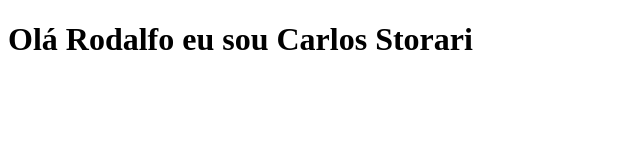
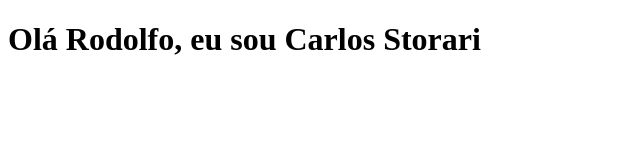
Before and after one commit to Carlosstorari/Carlosstorari.github.io, a plain HTML site: page index.html in a window 1280 px wide. Shown: the whole page, without its empty margins (0-640 px from the left). Drawn offline with Linux system fonts and the light colour scheme.

Commit message:
alteracoes2

```diff
--- a/index.html
+++ b/index.html
@@ -6,6 +6,6 @@
     <title>Document</title>
 </head>
 <body>
-    <h1>Olá Rodalfo eu sou Carlos Storari</h1>
+    <h1>Olá Rodolfo, eu sou Carlos Storari</h1>
 </body>
 </html>
```
